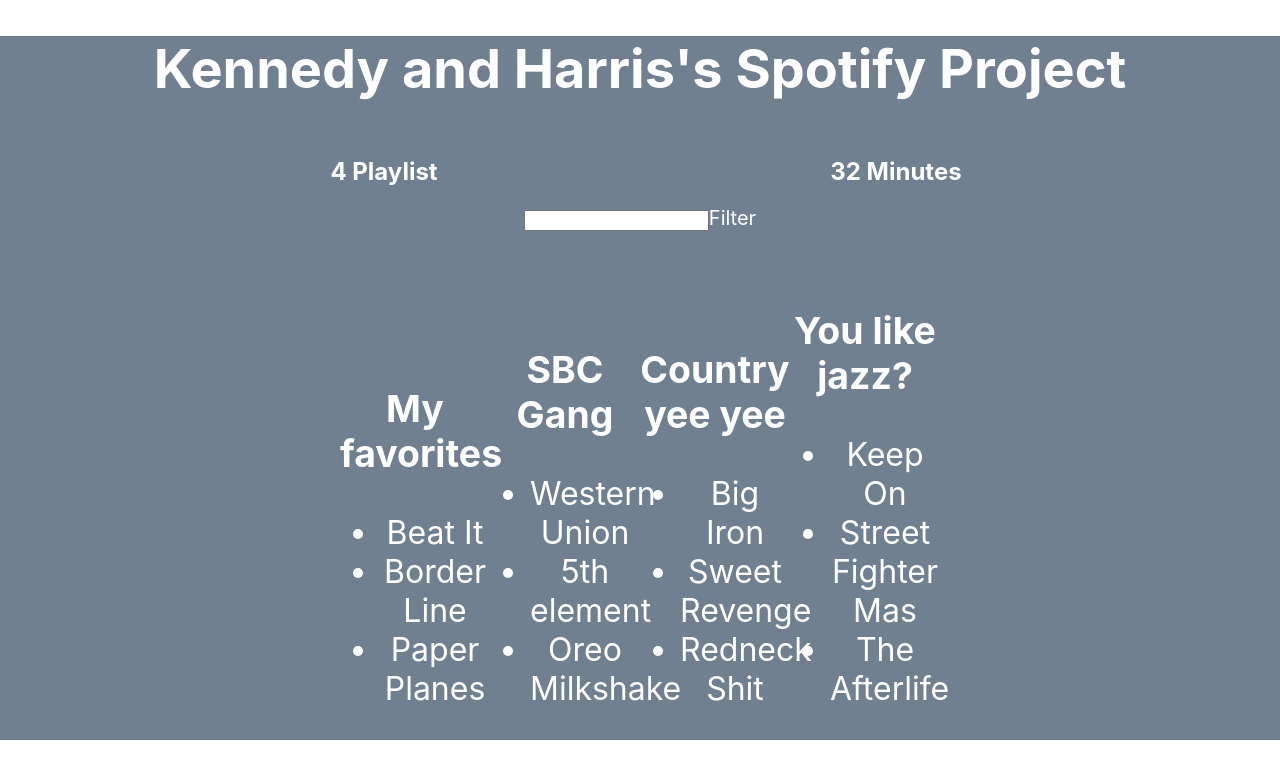
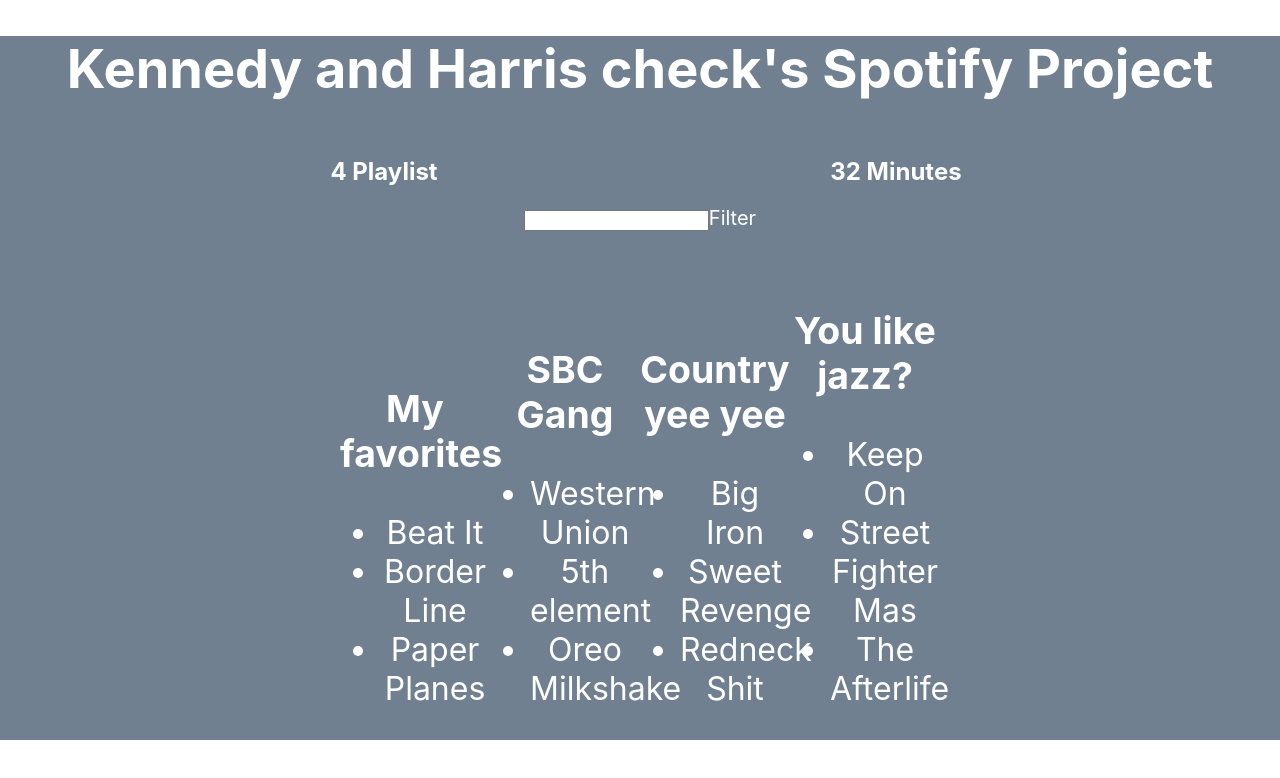
Before and after one commit to hharriss/MIS-3033-Group-Project, a React (Create React App) app in the folder better-playlist-2-github/better-playlist-2/: page / in a window 1280 px wide. Shown: the top 778 px of the page. Built offline with nearby package versions, Linux system fonts and the light colour scheme.

Commit message:
testing github

```diff
--- a/better-playlist-2-github/better-playlist-2/src/App.js
+++ b/better-playlist-2-github/better-playlist-2/src/App.js
@@ -9,7 +9,7 @@
 let fakeserverdata =
 {
 user:{
-name: 'Kennedy and Harris',
+name: 'Kennedy and Harris check',
 playlists: [
   {
     name: 'My favorites',
```
